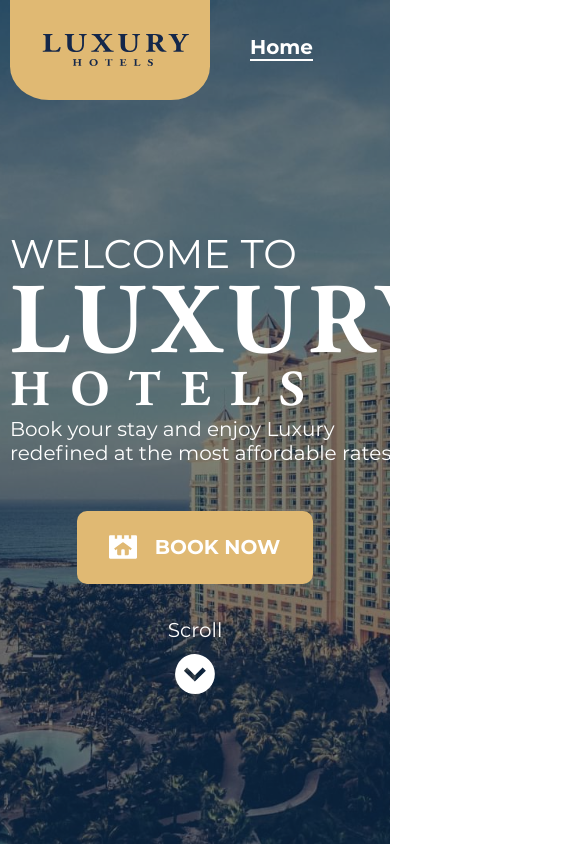
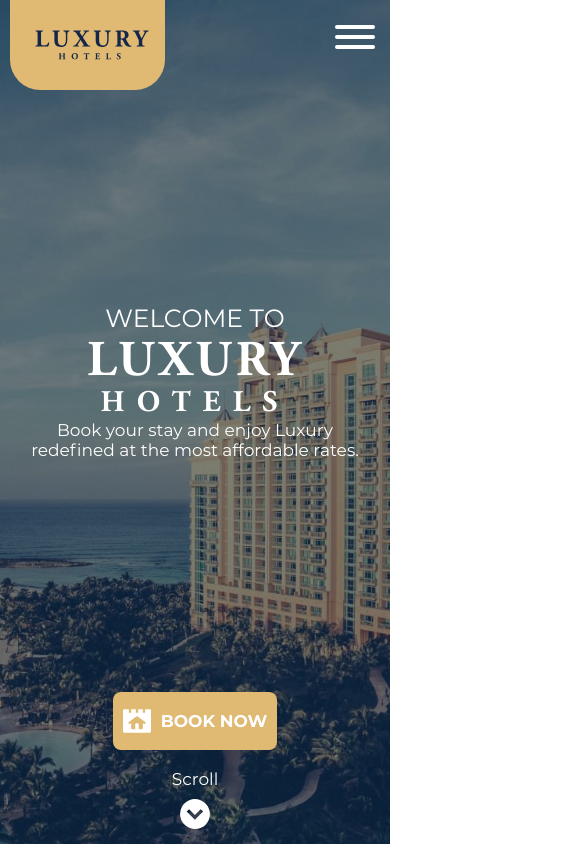
Before and after one commit to SergeyShynkarenko/Booking, a website: page app/index.html in a window 390 px wide. Shown: the top 844 px of the page, 585 px wide, since content can reach past the window. Drawn offline with Linux system fonts and the light colour scheme; files that its build step writes are made by us from their sources.

Commit message:
header markup and mobibile view

```diff
--- a/app/index.html
+++ b/app/index.html
@@ -17,6 +17,11 @@
 	<header class="header section-overley" style="background-image: url(images/dest/luxerybg-1.jpg);">
 		<div class="container">
 			<div class="header__top">
+				<a class="hamburger hamburger--emphatic">
+					<span class="hamburger-box">
+						<span class="hamburger-inner"></span>
+					</span>
+				</a>
 				<a  class="header__logo" href="#">
 					<img src="images/dest/logo.svg" alt="Luxury Hotels">
 				</a>
@@ -38,11 +43,11 @@
 				</nav>
 			</div>
 			<div class="header__content">
-				<h2 class="header__title">
-					<span class="welcome">WELCOME TO</span>
-					<span class="luxury">LUXURY</span>
-					<span class="hotels">HOTELS</span>
-				</h2>
+				<div class="header__title">
+					<h2 class="header__title-welcome">WELCOME TO</h2>
+					<h2 class="header__title-luxury">LUXURY</h2>
+					<h2 class="header__title-hotels">HOTELS</h2>
+				</div>
 				<p class="header__text">Book your stay and enjoy Luxury<br>
 				redefined at the most affordable rates.</p>
 			</div>
--- a/app/js/app.js
+++ b/app/js/app.js
@@ -1,5 +1,10 @@
-document.addEventListener("DOMContentLoaded", function() {
-
-	// Custom JS
-
+$(function() {
+	$('.hamburger').on('click', function() {
+		$('.hamburger').toggleClass('is-active');
+		$('.menu__list').toggleClass('menu__list--active');
+	});
+	$('.menu__list').on('click', function() {
+		$('.hamburger').removeClass('is-active');
+		$('.menu__list').removeClass('menu__list--active');
+	});
 });
--- /dev/null
+++ b/app/libs/owl.carousel/assets/owl.theme.default.min.css
@@ -0,0 +1,6 @@
+/**
+ * Owl Carousel v2.2.0
+ * Copyright 2013-2016 David Deutsch
+ * Licensed under MIT (https://github.com/OwlCarousel2/OwlCarousel2/blob/master/LICENSE)
+ */
+.owl-theme .owl-dots,.owl-theme .owl-nav{text-align:center;-webkit-tap-highlight-color:transparent}.owl-theme .owl-nav{margin-top:10px}.owl-theme .owl-nav [class*=owl-]{color:#FFF;font-size:14px;margin:5px;padding:4px 7px;background:#D6D6D6;display:inline-block;cursor:pointer;border-radius:3px}.owl-theme .owl-nav [class*=owl-]:hover{background:#869791;color:#FFF;text-decoration:none}.owl-theme .owl-nav .disabled{opacity:.5;cursor:default}.owl-theme .owl-nav.disabled+.owl-dots{margin-top:10px}.owl-theme .owl-dots .owl-dot{display:inline-block;zoom:1}.owl-theme .owl-dots .owl-dot span{width:10px;height:10px;margin:5px 7px;background:#D6D6D6;display:block;-webkit-backface-visibility:visible;transition:opacity .2s ease;border-radius:30px}.owl-theme .owl-dots .owl-dot.active span,.owl-theme .owl-dots .owl-dot:hover span{background:#869791}
--- a/app/scss/_config.scss
+++ b/app/scss/_config.scss
@@ -1,7 +1,7 @@
 // USER VARIABLES SECTION
 
 $accent: orange; // Accent Color
-$fontsize: 25px; // Body Font Size
+$fontsize: 17px; // Body Font Size
 $textcolor: #14274A; // Text Color
 $system: -apple-system, BlinkMacSystemFont, Arial, sans-serif; // System Font Family
 $fweight: 400;
@@ -15,6 +15,7 @@
 
 @import 'node_modules/bootstrap/scss/bootstrap-reboot.scss'; // Bootstrap Reboot collection
 @import 'node_modules/bootstrap/scss/mixins/_breakpoints.scss'; // Bootstrap Breakpoints mixin
+@import '../libs/css-hamburgers/hamburgers.css';
 // @import 'node_modules/bootstrap/scss/bootstrap-grid.scss'; // Optional Bootstrap Grid
 // @import 'node_modules/bootstrap/scss/utilities/_sizing.scss'; // Optional Bootstrap Utilites
 
@@ -55,6 +56,9 @@
 	max-width: 1170px;
 	padding: 0 10px;
 	margin: 0 auto;
+	height: 100%;
+  display: flex;
+  flex-direction: column;
 }
 
 .section-overley {
@@ -72,14 +76,14 @@
 .button {
 	display: inline-block;
 	text-align: center;
-	font-size: 20px;
+	font-size: 17px;
 	font-weight: 400;
 	color: #fff;
 	padding: 20px 67px;
 	background-color: #E0B973;
-	border-radius: 10px;
+	border-radius: 8px;
 	&:hover {
-		background-color: #efa266;
+		background-color: #deb214;
 		text-decoration: none;
 		color: #fff;
 	}
--- a/app/scss/main.scss
+++ b/app/scss/main.scss
@@ -1,3 +1,4 @@
 // CUSTOM USER STYLES & IMPORTS
 @import 'config';
 @import 'pages/header';
+@import 'pages/media';
--- a/app/scss/pages/_header.scss
+++ b/app/scss/pages/_header.scss
@@ -1,5 +1,4 @@
 .header {
-	background-color: #fff;
 	position: relative;
 	height: 100vh;
 	width: auto;
@@ -10,11 +9,13 @@
 	&__top {
 		display: flex;
 		justify-content: space-between;
+		.hamburger {
+			display: none;
+		}
 	}
 	&__logo {
 		img {
-			width: 200px;
-			height: 100px;
+			height: 90px;
 		}
 	}
 	.menu__list {
@@ -27,11 +28,9 @@
 			}
 		}
 		&-link {
-			font-size: 20px;
 			color: #fff;
 			line-height: 1.2;
 			position: relative;
-			transition: font-weight .5s ease;
 			&.active {
 				font-weight: 700;
 				border-bottom: 2px solid #FFFFFF;
@@ -61,45 +60,45 @@
 	}
 	&__content {
 		color: #fff;
-		margin-top: 130px;
 		width: 550px;
+		flex: 1;
+    display: flex;
+    flex-direction: column;
+    justify-content: center;
 	}
 	&__title {
-		line-height: 0px;
-		display: inline-block;
-		.welcome {
-			font-size: 40px;
+		line-height: 1;
+		&-welcome {
+			font-size: 30px;
 			font-weight: 400;
 		}
-		.hotels {
-			display: inline-block;
+		&-luxury {
 			font-family: AGaramondPro, sans-serif;
-			font-size: 50px;
-			font-weight: 700;
-			margin-top: 55px;
-			letter-spacing: 0.4em;
-		}
-		.luxury {
-			display: inline-block;
-			font-family: AGaramondPro, sans-serif;
-			font-size: 100px;
+			font-size: 80px;
 			font-weight: 700;
 			color: #fff;
-			margin-top: 75px;
 			letter-spacing: 0.07em;
+		}
+		&-hotels {
+			line-height: 0.5;
+			font-family: AGaramondPro, sans-serif;
+			font-size: 40px;
+			font-weight: 700;
+			letter-spacing: 0.4em;
 		}
 	}
 	&__text {
-		font-size: 20px;
+		font-size: 17px;
 		line-height: 1.2;
 	}
 }
 .calendar__button {
 	text-align: center;
+	margin-bottom: 15px;
+	z-index: -1;
 	.header__button {
-		margin-top: 30px;
 		font-weight: 700;
-		padding: 20px 33px 20px 78px;
+		padding: 15px 10px 15px 48px;
 		position: relative;
 		transition: all .5s ease;
 		&::before {
@@ -108,25 +107,23 @@
 			position: absolute;
 			top: 50%;
 			transform: translateY(-50%);
-			left: 32px;
+			left: 10px;
 			width: 28px;
 			height: 24px;
 		}
 	}
 }
 .scroll__btn {
+	margin-bottom: 15px;
 	text-align: center;
-	margin-top: 30px;
 	p {
-		font-size: 20px;
 		color: #fff;
 		margin-bottom: 5px;
 	}
 	a {
-
 		img {
-			width: 40px;
-			height: 40px;
+			width: 30px;
+			height: 30px;
 		}
 	}
 }
--- /dev/null
+++ b/app/scss/pages/_media.scss
@@ -0,0 +1,93 @@
+@media (max-width : 1250px) {
+
+}
+
+@media (max-width : 992px) {
+	.header {
+		&__content {
+			width: 100%;
+			text-align: center;
+		}
+		&__title-luxury {
+			font-size: 65px;
+		}
+	}
+}
+
+
+@media (max-width : 860px) {
+	.header {
+		.menu__list {
+			&-item + .menu__list-item{
+				margin-left: 50px;
+			}
+		}
+	}
+}
+@media (max-width : 768px) {
+
+}
+
+
+@media (max-width : 650px) {
+	.header {
+		&__top {
+			.hamburger {
+				display: block;
+				position: absolute;
+				right: 0;
+				top: 10px;
+				color: #fff;
+				z-index: 3;
+				&-inner {
+					background-color: #fff;
+					&::after,
+					&::before {
+						background-color: #fff;
+					}
+				}
+				&.is-active {
+					.hamburger-inner {
+						background-color: transparent;
+					}
+				}
+			}
+			.menu__list {
+				position: fixed;
+				top: -100%;
+				left: 0;
+				width: 100%;
+				height: 100%;
+				background: rgba(20, 39, 74, 0.9);
+				overflow: auto;
+				padding: 70px 10px 20px 10px;
+				transition: all 0.5s ease;
+				&-item + .menu__list-item {
+					margin-left: 0px;
+				}
+				&--active {
+					top: 0;
+					display: flex;
+    			flex-direction: column;
+    			justify-content: space-around;
+    			align-items: center;
+    			font-size: 30px;
+				}
+			}
+		}
+		&__title-luxury {
+			font-size: 50px;
+		}
+		&__title-welcome {
+			font-size: 25px;
+		}
+		&__title-hotels {
+			font-size: 30px;
+		}
+	}
+}
+
+
+@media (max-width : 480px) {
+
+}
--- a/gulpfile.js
+++ b/gulpfile.js
@@ -11,6 +11,7 @@
 	scripts: {
 		src: [
 			// 'node_modules/jquery/dist/jquery.min.js', // npm vendor example (npm i --save-dev jquery)
+			baseDir + '/libs/jquery/dist/jquery.min.js',
 			baseDir + '/js/app.js' // app.js. Always at the end
 		],
 		dest: baseDir + '/js',
```
Also changed, not shown: app/css/app.min.css, app/js/app.min.js, app/libs/css-hamburgers/hamburgers.css (added), app/libs/jquery/dist/jquery.min.js (added), app/libs/owl.carousel/assets/owl.carousel.min.css (added), app/libs/owl.carousel/owl.carousel.min.js (added).
